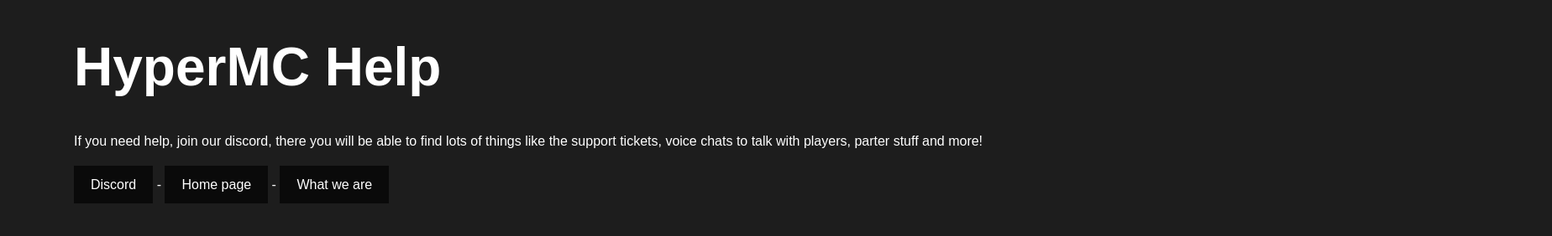
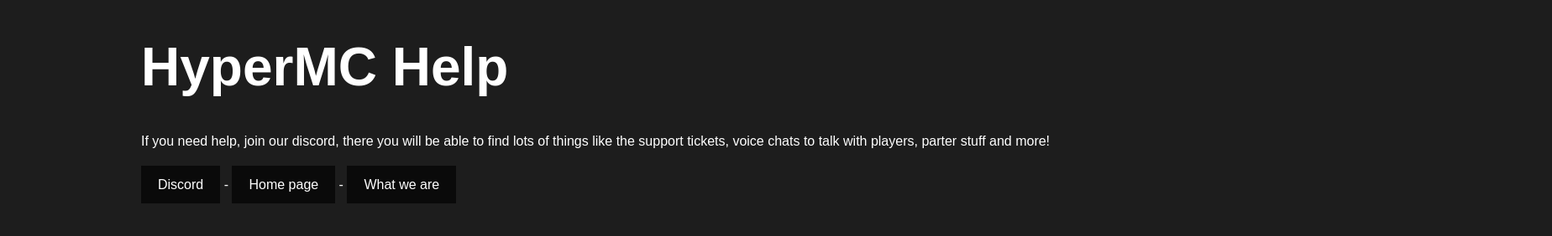
Before and after one commit to RehanPlayz/WebsiteMC, a website: page help.html in a window 1280 px wide. Shown: the whole page at 84% size, 1848 px wide, since content can reach past the window. Drawn offline with Linux system fonts and the light colour scheme.

Commit message:
Update help.html

```diff
--- a/help.html
+++ b/help.html
@@ -2,7 +2,7 @@
 <html>
 <head>
 <title>HyperMC Help</title>
-<link rel="icon" type="image/png" href="/logo.png">
+<link rel="icon" type="image/png" href="/logo">
 <meta charset="utf-8">
 <meta name="viewport" content="width=device-width, initial-scale=1">
 </head>
@@ -15,7 +15,7 @@
 }
 .page {
   position: relative;
-  left: 5rem;
+  left: 10rem;
   display: block;
   justify-content: center;
   width: 105rem;
```
